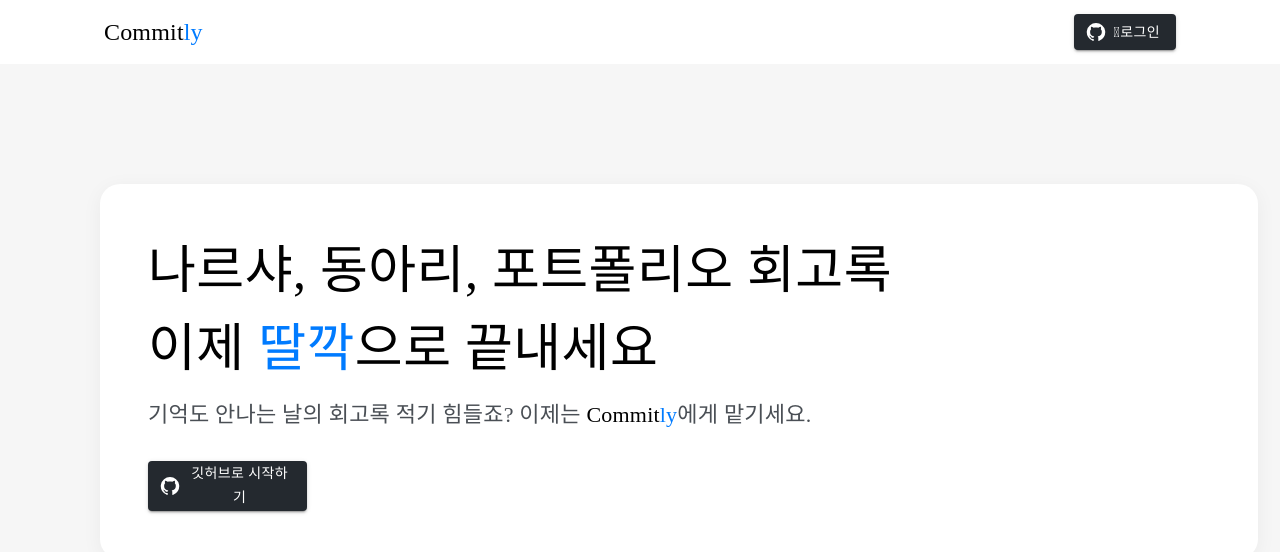
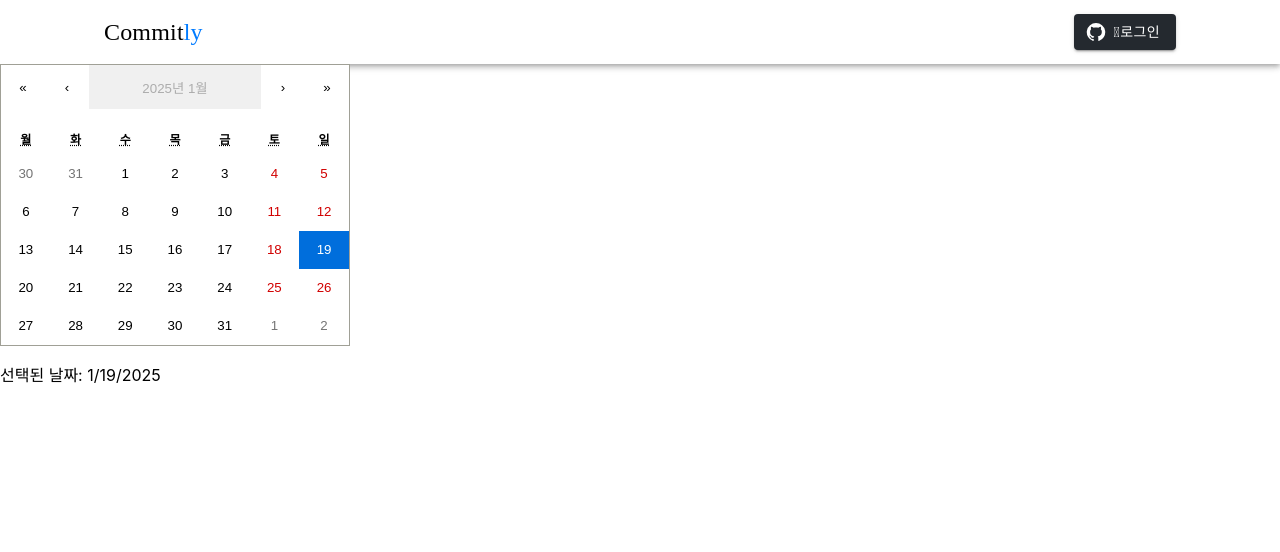
Before and after one commit to Commitly/commitly-web, a React (Create React App) app: page / in a window 1280 px wide. Shown: the top 552 px of the page. Built offline with nearby package versions, Linux system fonts and the light colour scheme; no server answers; a web font is replaced by a local one.

Commit message:
feat: 캘린더 추가

```diff
--- a/src/App.tsx
+++ b/src/App.tsx
@@ -5,12 +5,14 @@
 import LoginCallbackPage from './pages/logincallback/LoginCallbackPage';
 import MainPage from './pages/main/MainPage';
 import TopAppBar from './components/appbar/TopAppBar';
+import CalendarComponent from './pages/calender/CalendarPage';
+
 function App() {
   return (
     <Router>
       <TopAppBar/>
       <Routes>
-        <Route path="/" element={<HomePage></HomePage>} />
+        <Route path="/" element={<CalendarComponent/>} />
         <Route path="/login/callback" element={<LoginCallbackPage/>} />
         <Route path="/main" element={<MainPage/>} />
       </Routes>
--- /dev/null
+++ b/src/pages/calender/CalendarPage.tsx
@@ -0,0 +1,33 @@
+import React, { useState } from 'react';
+import Calendar from 'react-calendar';
+import 'react-calendar/dist/Calendar.css';
+
+interface CalendarComponentProps {
+  onDateSelect?: (date: Date) => void;
+}
+
+const CalendarComponent: React.FC<CalendarComponentProps> = ({ onDateSelect }) => {
+  const [date, setDate] = useState<Date>(new Date());
+
+  const handleDateChange = (newDate: Date) => {
+    setDate(newDate);
+    onDateSelect && onDateSelect(newDate);
+  };
+
+  return (
+    <div>
+      <Calendar
+        onChange={()=>handleDateChange}
+        onClickDay={handleDateChange}
+        value={date}
+        locale="ko-KR"
+        minDetail="month"
+        maxDetail="month"
+        formatDay={(locale, date) => date.getDate().toString()}
+      />
+      <p>선택된 날짜: {date.toLocaleDateString()}</p>
+    </div>
+  );
+};
+
+export default CalendarComponent;
--- a/src/pages/main/MainPage.tsx
+++ b/src/pages/main/MainPage.tsx
@@ -2,25 +2,26 @@
 import React, { useEffect, useState } from "react";
 import axiosInstance from "../../utils/TokenIntercepter";
 import { User } from "../../types/auth/User";
+import CalendarComponent from "../calender/CalendarPage";
 
 export default function MainPage() {
-    const [user, setUser] = useState<User | null>(null);
-    console.log('user:', user);
-    useEffect(() => {
+    // const [user, setUser] = useState<User | null>(null);
+    // console.log('user:', user);
+    // useEffect(() => {
 
-        axiosInstance.get('/user/info')  // axiosInstance 사용
-            .then(response => {
+    //     axiosInstance.get('/user/info')  // axiosInstance 사용
+    //         .then(response => {
 
-                setUser(response.data.data)
-            })
-            .catch(error => {
-                console.error('요청 실패:', error);
-            });
-    }, []);
+    //             setUser(response.data.data)
+    //         })
+    //         .catch(error => {
+    //             console.error('요청 실패:', error);
+    //         });
+    // }, []);
 
     return (
         <div>
-
+            <CalendarComponent/>
         </div>
     );
 }
```
Also changed, not shown: src/components/modal/Modal.tsx (added, +15 -0 lines), 1 other file (tests, documents, lock files or other folders).
